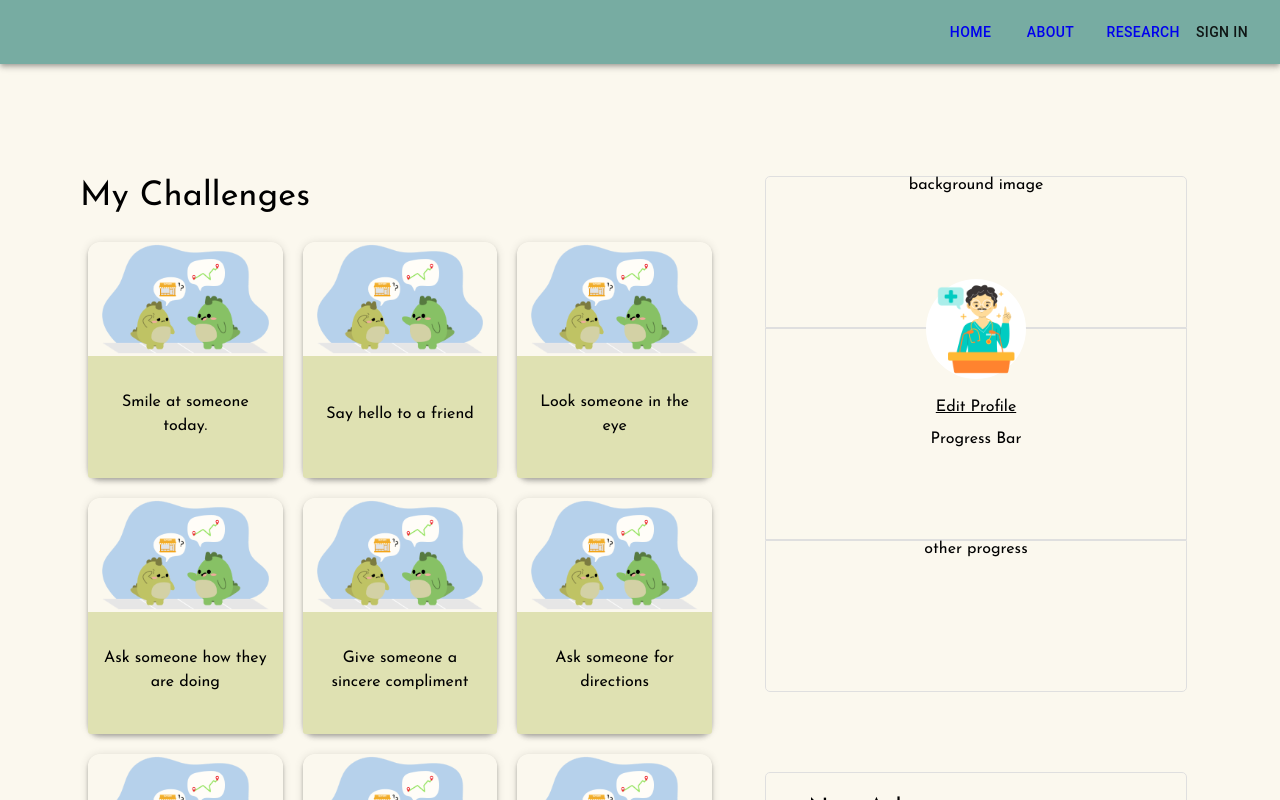
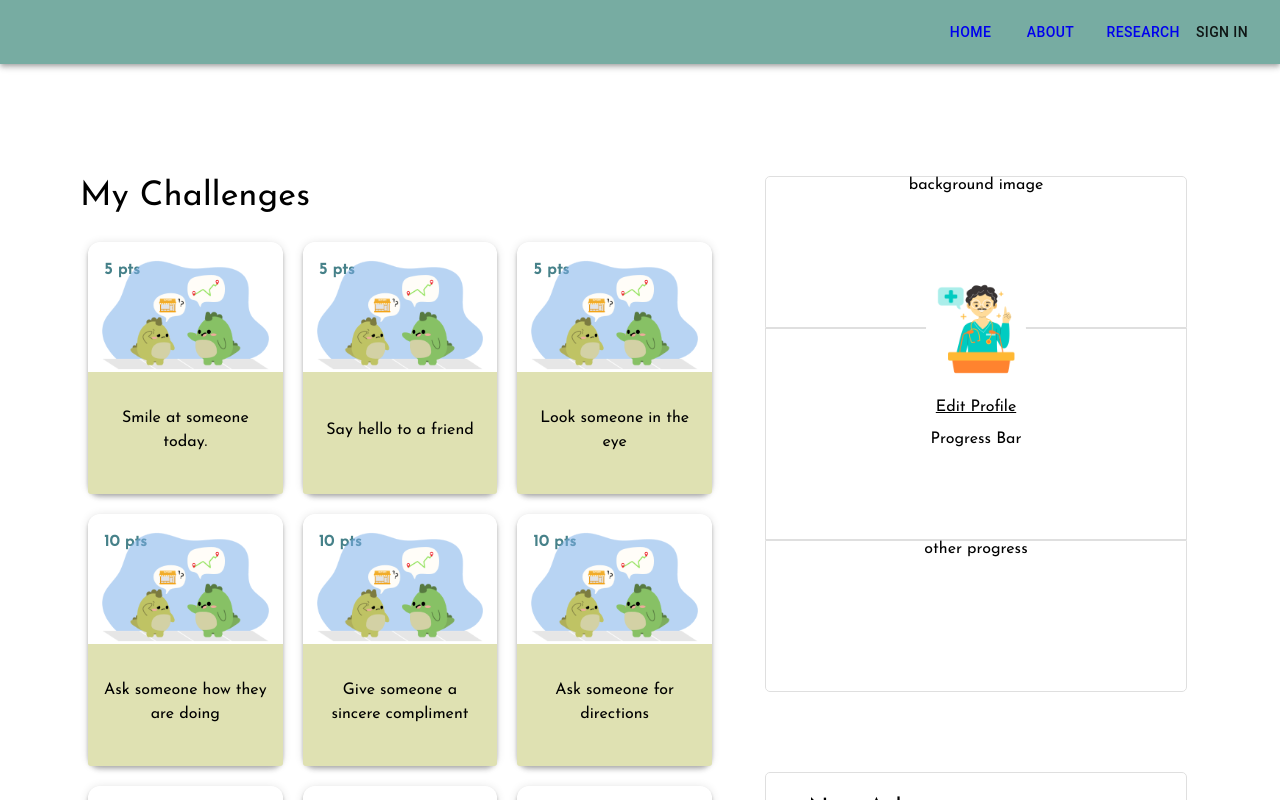
Before and after one commit to shybyeapp/shybye-web, a Next.js app: page /dashboard in a window 1280 px wide. Shown: the top 800 px of the page. Built offline with nearby package versions, Linux system fonts and the light colour scheme.

Commit message:
show each point

```diff
--- a/src/App.css
+++ b/src/App.css
@@ -1,6 +1,6 @@
 .App {
   text-align: center;
-  background-color: #fbf8ee;
+  background-color: #fff;
 }
 
 /* .App-header {
--- a/src/components/Challenges.jsx
+++ b/src/components/Challenges.jsx
@@ -55,6 +55,21 @@ export default function Challenges(props) {
               }}
               onClick={() => console.log(`item id: ${item.challengeId}`)}
             >
+              <Typography
+                sx={{
+                  color: '#468189',
+                  fontFamily: 'Josefin Sans',
+                  fontWeight: 600,
+                  marginBottom: -3,
+                  marginLeft: 2,
+                  marginTop: 2,
+                  textAlign: 'left',
+                }}
+              >
+                {item.challengePoints > 1 ?
+                  `${item.challengePoints} pts` :
+                  `${item.challengePoints} pt`}
+              </Typography>
               <img
                 srcSet={`${item.img}?w=248&fit=crop&auto=format&dpr=2 2x`}
                 src={`${item.img}?w=248&fit=crop&auto=format`}
```
